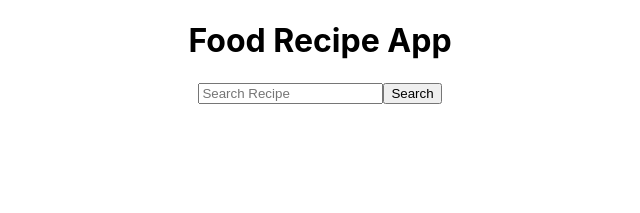
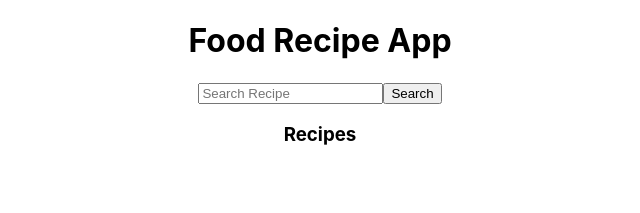
Before and after one commit to Bereket-U/food-recipe-app-api, a React (Create React App) app: page / in a window 1280 px wide. Shown: the top 213 px of the page, without its empty margins (320-960 px from the left). Built offline with nearby package versions, Linux system fonts and the light colour scheme.

Commit message:
display recipes

```diff
--- a/src/App.js
+++ b/src/App.js
@@ -4,13 +4,17 @@ import axios from "axios";
 
 function App() {
   const [searchString, setSearchString] = useState("");
+  const [recipes, setRecipes] = useState([]);
+
   const APP_ID = "cbfb9ddd";
   const APP_KEY = "eaffffd5345dc91211b5f43a73e5975f";
   const url = `https://api.edamam.com/search?q=${searchString}&app_id=${APP_ID}&app_key=${APP_KEY}`;
 
   const getData = async () => {
     const result = await axios.get(url);
+    setRecipes(result.data.hits);
     console.log(result);
+    console.log(recipes);
     setSearchString(" ");
   };
   const onChange = (e) => {
@@ -36,6 +40,13 @@ function App() {
         />
         <input type="submit" value="Search" />
       </form>
+      <div>
+        <h3>Recipes</h3>
+        <ul>
+          {recipes != [] &&
+            recipes.map((recipe) => <li>{recipe.recipe.label}</li>)}
+        </ul>
+      </div>
     </div>
   );
 }
```
